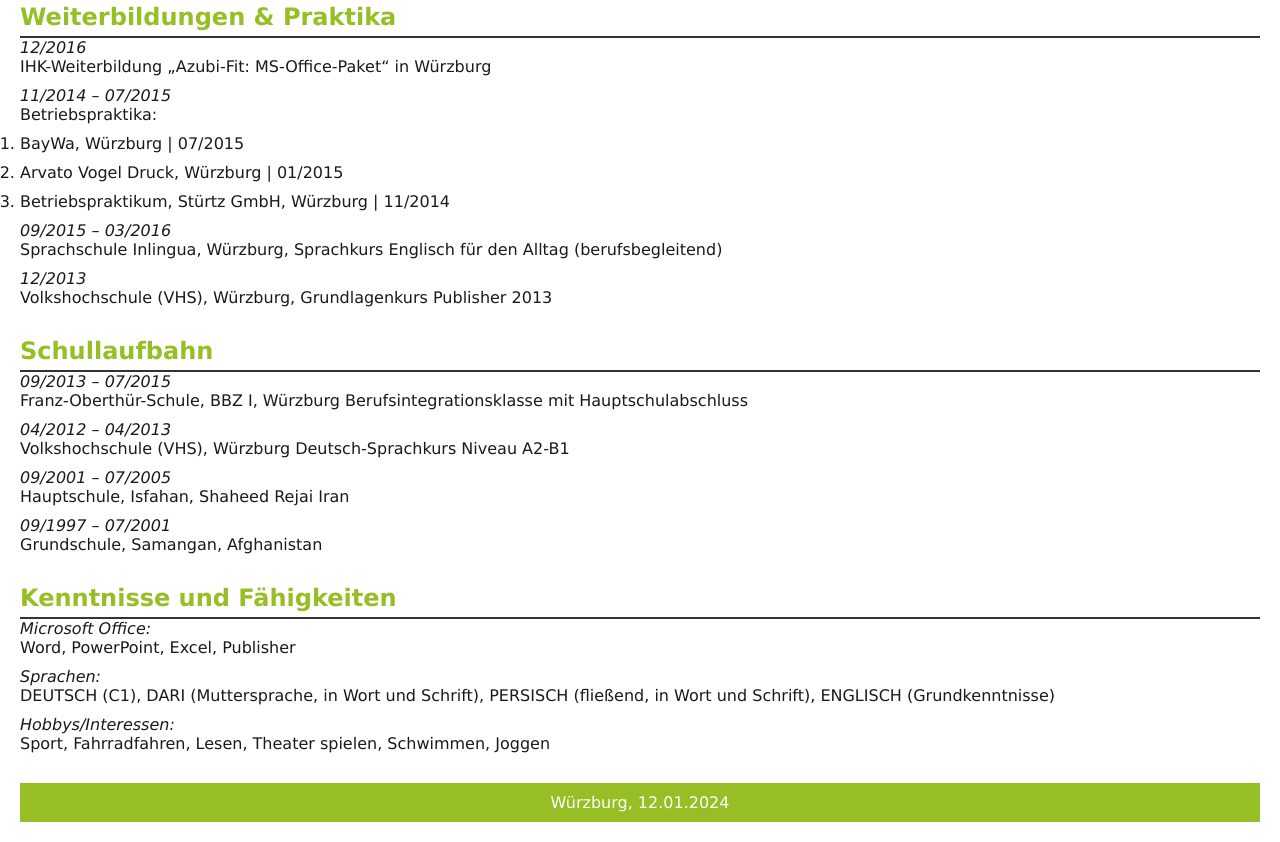
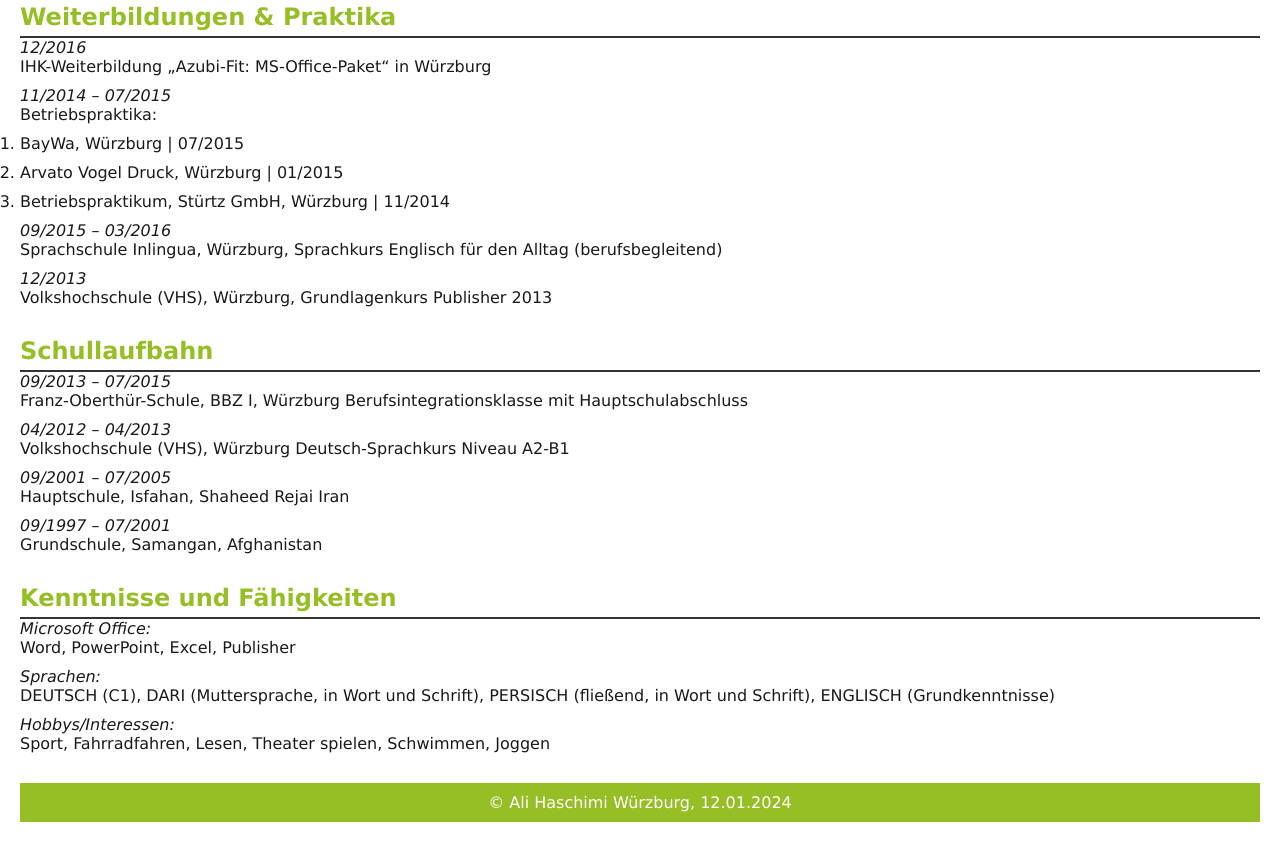
Before and after one commit to Aliweb23/lebenslauf-ali-haschimi, a plain HTML site: page lebenslauf.html in a window 1280 px wide. Shown: the part 1870-2712 px from the top of the page. Drawn offline with Linux system fonts and the light colour scheme.

Commit message:
first commit

```diff
--- a/lebenslauf.html
+++ b/lebenslauf.html
@@ -272,7 +272,7 @@
     </section>
 
     <footer>
-        <p>Würzburg, 12.01.2024</p>
+        <p> &copy; Ali Haschimi Würzburg, 12.01.2024</p>
     </footer>
 </body>
 </html>
```
Also changed, not shown: 1 other file.
